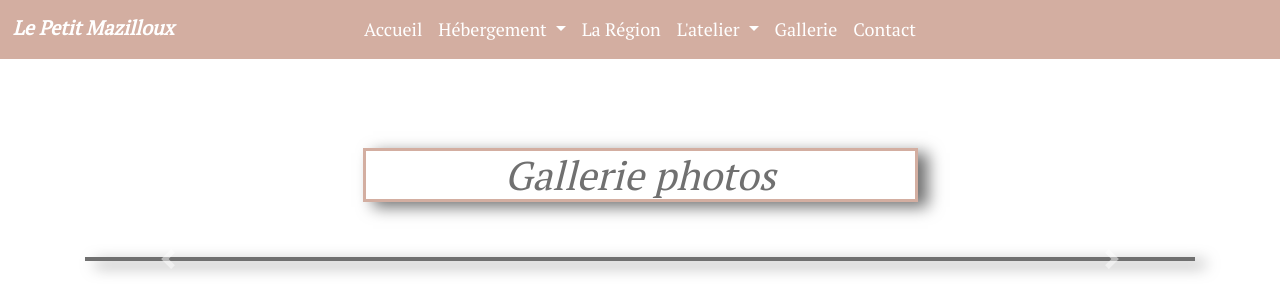
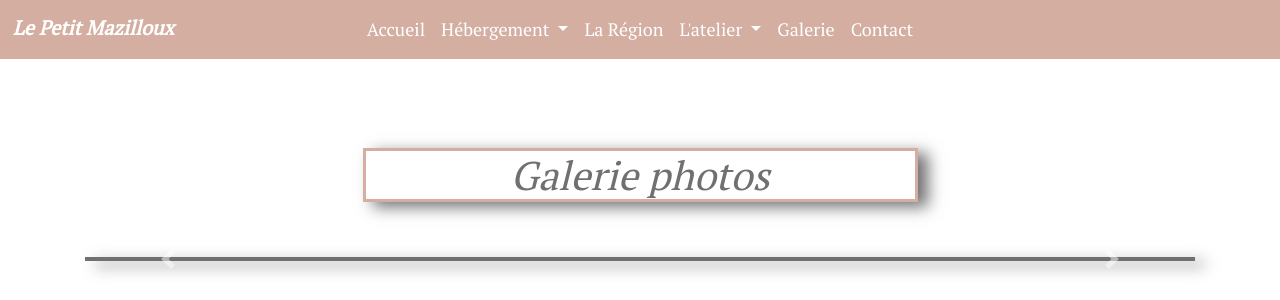
Before and after one commit to Curtis11Jackson/LePetitMazilloux, a Symfony app: template templates/mazilloux/galleriephotos.html.twig in a window 1280 px wide. Shown: the top 300 px of the page. Run offline with Twig, Linux system fonts and the light colour scheme; the template is opened without the code that fills it, so the values that code supplies are empty; some libraries are stand-ins or nearby versions.

Commit message:
Correction

```diff
--- a/templates/header.html.twig
+++ b/templates/header.html.twig
@@ -52,7 +52,7 @@
 							</div>
 						</li>
 						<li class="nav-item">
-							<a class="nav-link" href="{{ path('mazilloux_gallerie') }}">Gallerie</a>
+							<a class="nav-link" href="{{ path('mazilloux_gallerie') }}">Galerie</a>
 						</li>
 						<li class="nav-item">
 							<a class="nav-link" href="{{ path('mazilloux_contact') }}">Contact</a>
--- a/templates/mazilloux/galleriephotos.html.twig
+++ b/templates/mazilloux/galleriephotos.html.twig
@@ -5,7 +5,7 @@
 
 {% block body %}
 
-	<h1 class="page-header col-xl-6 offset-xl-3 col-lg-6 offset-lg-3 col-md-8 offset-md-2 col-sm-10 offset-sm-1 col-xs-10 offset-xs-1" style="margin-bottom:5%;">Gallerie photos</h1>
+	<h1 class="page-header col-xl-6 offset-xl-3 col-lg-6 offset-lg-3 col-md-8 offset-md-2 col-sm-10 offset-sm-1 col-xs-10 offset-xs-1" style="margin-bottom:5%;">Galerie photos</h1>
 
 
 	<div id="carouselExampleFade" class="carousel slide carousel-fade" data-ride="carousel">
```
